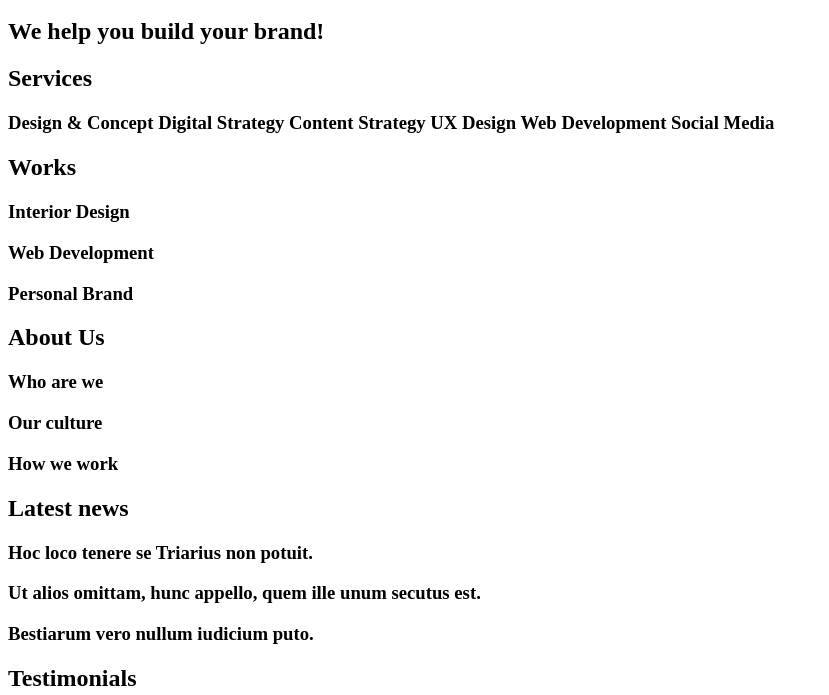
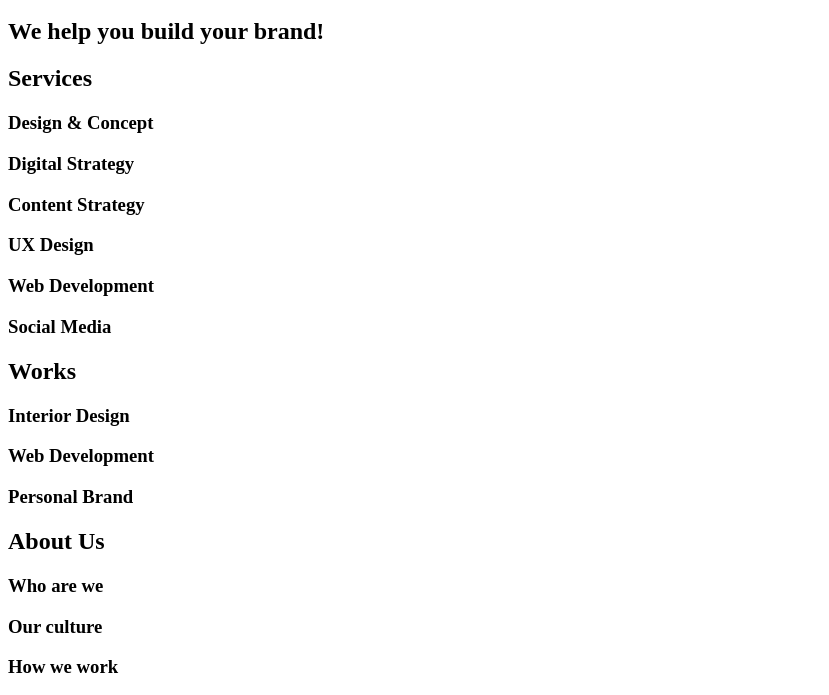
Before and after one commit to MOUHAMEDelHakim/holbertonschool-web_front_end, a plain HTML site: page 0x00-html_advanced/10-index.html in a window 1280 px wide. Shown: the part 48-743 px from the top of the page, without its empty margins (0-829 px from the left). Drawn offline with Linux system fonts and the light colour scheme.

Commit message:
10 index

```diff
--- a/0x00-html_advanced/10-index.html
+++ b/0x00-html_advanced/10-index.html
@@ -21,14 +21,12 @@
         </section>
         <section>
             <h2> Services </h2>
-            <h3>
-                Design & Concept
-                Digital Strategy
-                Content Strategy
-                UX Design
-                Web Development
-                Social Media
-            </h3>
+            <h3>Design & Concept</h3>
+            <h3>Digital Strategy</h3>
+            <h3>Content Strategy</h3>
+            <h3>UX Design</h3>
+            <h3>Web Development</h3>
+            <h3>Social Media</h3>
         </section>
         <section>
             <h2>Works</h2>
@@ -44,7 +42,7 @@
         </section>
         <section>
             <h2> Latest news </h2>
-            <article> <h3>Hoc loco tenere se Triarius non potuit.</h3></article>
+            <article><h3>Hoc loco tenere se Triarius non potuit.</h3></article>
             <article><h3>Ut alios omittam, hunc appello, quem ille unum secutus est.</h3></article>
             <article><h3>Bestiarum vero nullum iudicium puto.</h3></article>
         </section>
```
